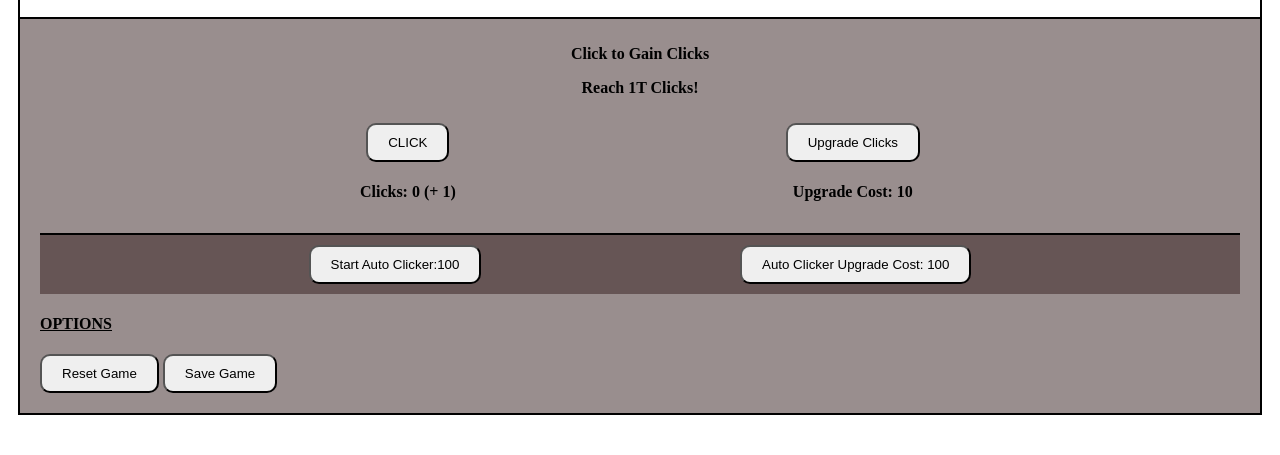
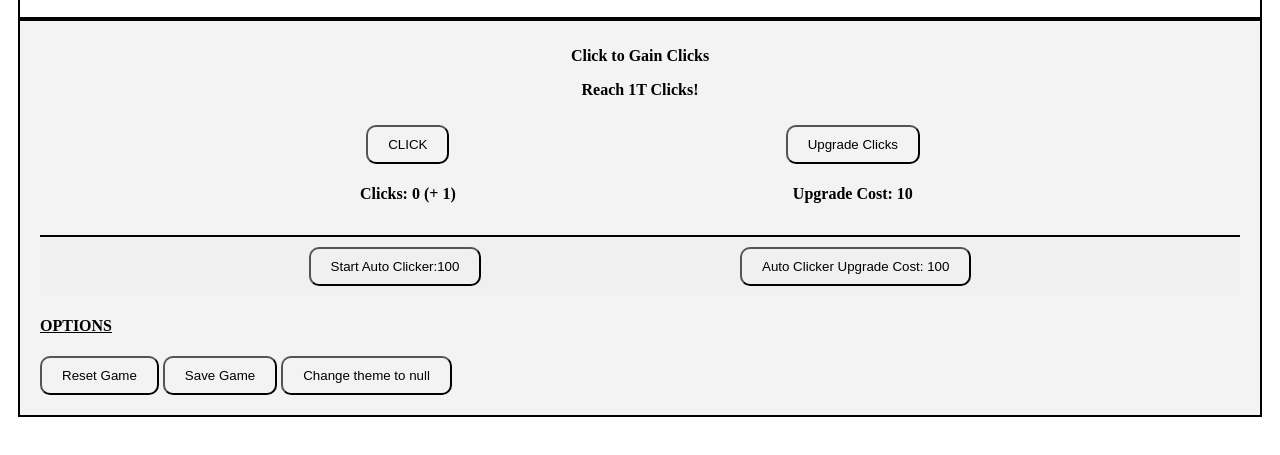
Before and after one commit to Exjwxl/clicktorio, a plain HTML site: page index.html in a window 1280 px wide. Shown: the part 113-568 px from the top of the page. Drawn offline with Linux system fonts and the light colour scheme.

Commit message:
Added dark theme

```diff
--- a/index.html
+++ b/index.html
@@ -5,8 +5,10 @@
     <meta name="viewport" content="width=device-width, initial-scale=1.0">
     <title>Clicktorio</title>
     <link rel="shortcut icon" href="assets/images/logo/favicon.png" type="image/x-icon">
-    <link rel="stylesheet" href="styles/style.css">
+    <link rel="stylesheet"  href="styles/style.css">
+    <link rel="stylesheet" href="styles/theme.css">
     <script type="module" src="scripts/main.js"></script>
+    <script type="module" src="scripts/formatters.js"></script>
 
 </head>
 <body>
@@ -49,6 +51,7 @@
         <div id="options">
             <button onclick="resetGame()">Reset Game</button>
             <button onclick="manualSave()">Save Game</button>
+            <button id="toggleTheme" onclick="setTheme()">Dark Mode</button>
 
         </div>
 
--- a/scripts/formatters.js
+++ b/scripts/formatters.js
@@ -7,3 +7,20 @@ export function formatNumber(num) {
 
     return num.toLocaleString();
   }
+
+  // theme.js
+
+export function setTheme(theme) {
+  const currentTheme = document.documentElement.getAttribute('data-theme');
+  const newTheme = theme || (currentTheme === 'Dark' ? 'Light' : 'Dark');
+  document.documentElement.setAttribute('data-theme', newTheme);
+  localStorage.setItem('theme', newTheme); // Save the theme preference
+  document.getElementById('toggleTheme').innerHTML = `Change theme to ${currentTheme} `;
+
+}
+
+// Initialize theme on page load
+document.addEventListener('DOMContentLoaded', () => {
+  const savedTheme = localStorage.getItem('theme') || 'Light'; // Default to light theme
+  setTheme(savedTheme);
+});
--- a/scripts/main.js
+++ b/scripts/main.js
@@ -3,7 +3,10 @@ import { handleUpgrade } from './upgrades.js';
 import { startAutoClicker, stopAutoClicker, handleAutoClickerUpgrade } from './autoc.js';
 import { saveGame, loadGame, showSaveIndicator} from './saveSystem.js';
 import { AUTOSAVE_INTERVAL } from './config.js';
-import { formatNumber } from './formatters.js';
+import { formatNumber, setTheme } from './formatters.js';
+
+
+window.setTheme = setTheme;
 
 // Click handler
 window.clicker = () => {
@@ -79,6 +82,7 @@ export function updateDisplayElements() {
     document.getElementById('upgradeCostDisplay').innerHTML = `Upgrade Cost: ${formatNumber(gameState.upgradeCost)}`;
     document.getElementById('autoClickerUpgradeCostDisplay').innerHTML =
         `Auto Clicker Upgrade Cost: ${formatNumber(gameState.autoClickerUpgradeCost)}`;
+
 }
 
 
--- a/styles/style.css
+++ b/styles/style.css
@@ -44,7 +44,6 @@
     /* display: flex; */
     justify-content:space-evenly;
     align-items: center;
-    background-color: rgba(53, 31, 31, 0.5);
     border: 2px solid black;
     border-top: none;
     padding: 10px;
@@ -59,7 +58,6 @@
 
 
 body {
-    background-color: rgb(255, 255, 255);
     padding: 10px;
 }
 
@@ -67,7 +65,6 @@ body {
     display: flex;
     justify-content: space-evenly;
     align-items: center;
-    background-color: rgba(53, 31, 31, 0.5);
     padding: 10px;
 }
 
@@ -80,5 +77,6 @@ button {
     padding: 10px 20px;
     cursor: pointer;
     border-radius: 10px;
+    color: black;
 
 }
--- /dev/null
+++ b/styles/theme.css
@@ -0,0 +1,42 @@
+/* Define default color profile */
+:root {
+  --background-color: rgba(53, 31, 31, 0.5);
+  --border-color: black;
+  --body-background-color: rgb(255, 255, 255);
+}
+
+/* Define a dark theme */
+[data-theme="Dark"] {
+  --body-background-color: #393646;
+  --background-color: #4F4557;
+  --border-color: rgb(0, 0, 0);
+  --button-background-color: #6D5D6E;
+  --color: #F4EEE0;
+}
+
+/* Define a light theme */
+[data-theme="Light"] {
+  --background-color: rgba(240, 240, 240, 0.8);
+  --border-color: black;
+  --body-background-color: rgb(255, 255, 255);
+}
+
+/* Use the variables in your styles */
+#game {
+  background-color: var(--background-color);
+  border: 2px solid var(--border-color);
+}
+
+body {
+  background-color: var(--body-background-color);
+  color: var(--color);
+}
+
+#autoShop {
+  background-color: var(--background-color);
+}
+
+button {
+  background-color: var(--button-background-color);
+  color: var(--button-color);
+}
```
